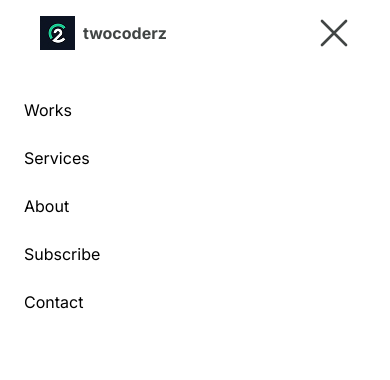
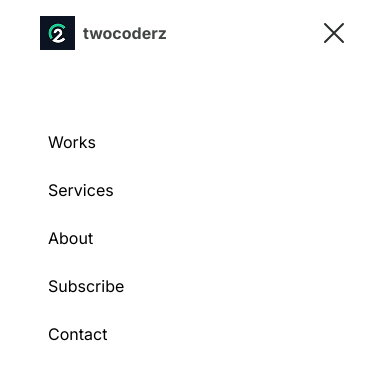
Before and after one commit to twocoderz/twocoderz.team, a React (Vite) app: page / in a window 390 px wide. Both pictures are taken after a click on the button "Open menu". Shown: the top 380 px of the page. Built offline with nearby package versions, Linux system fonts and the light colour scheme.

Commit message:
finish styles

```diff
--- a/src/shared/components/layout/Header.tsx
+++ b/src/shared/components/layout/Header.tsx
@@ -1,4 +1,4 @@
-import { useState } from "react";
+import { useEffect, useState } from "react";
 import { AnimatePresence, motion } from "framer-motion";
 import { ArrowRightIcon } from "../../icons/ArrowRightIcon";
 import { HamburgerMdIcon } from "../../icons/HamburgerMdIcon";
@@ -6,7 +6,6 @@ import { Button } from "../ui/Button";
 import Container from "../ui/Container";
 import Logo from "../ui/Logo";
 import NavItem from "../ui/NavItem";
-import { ShrinkIcon } from "../../icons/ShrinkIcon";
 import CloseIcon from "../../icons/CloseIcon";
 
 export interface HeaderProps {}
@@ -14,6 +13,18 @@ export interface HeaderProps {}
 export default function Header() {
   const [isMenuOpen, setIsMenuOpen] = useState(false);
   const closeMenu = () => setIsMenuOpen(false);
+
+  useEffect(() => {
+    if (isMenuOpen) {
+      document.body.style.overflow = "hidden";
+    } else {
+      document.body.style.overflow = "";
+    }
+    return () => {
+      document.body.style.overflow = "";
+    };
+  }, [isMenuOpen]);
+
   const navItems = [
     { href: "#", label: "Works" },
     { href: "#", label: "Services" },
@@ -43,7 +54,7 @@ export default function Header() {
               <ArrowRightIcon className="w-4 h-4" />
             </Button>
           </div>
-          {/* hambuger */}
+          {/* menu buttons */}
           <button
             onClick={() => setIsMenuOpen((v) => !v)}
             className="md:hidden cursor-pointer relative w-8 h-8"
@@ -59,9 +70,9 @@ export default function Header() {
                   animate={{ opacity: 1, scale: 1, rotate: 0 }}
                   exit={{ opacity: 0, scale: 0.8, rotate: 10 }}
                   transition={{ duration: 0.18 }}
-                  className="absolute inset-0"
+                  className="absolute inset-0 flex items-center justify-center"
                 >
-                  <CloseIcon className="w-8 h-8 text-black-80" />
+                  <CloseIcon className="w-6 h-6 text-black-90" />
                 </motion.span>
               ) : (
                 <motion.span
@@ -70,9 +81,9 @@ export default function Header() {
                   animate={{ opacity: 1, scale: 1, rotate: 0 }}
                   exit={{ opacity: 0, scale: 0.8, rotate: -10 }}
                   transition={{ duration: 0.18 }}
-                  className="absolute inset-0"
+                  className="absolute inset-0 flex items-center justify-center"
                 >
-                  <HamburgerMdIcon className="w-8 h-8 text-black-80" />
+                  <HamburgerMdIcon className="w-8 h-8 text-black-90" />
                 </motion.span>
               )}
             </AnimatePresence>
@@ -92,7 +103,7 @@ export default function Header() {
             transition={{ duration: 0.25, ease: "easeInOut" }}
           >
             <motion.div
-              className="flex flex-col gap-p6 py-p12"
+              className="flex flex-col gap-p6 py-p20 px-p6"
               initial={{ y: -8 }}
               animate={{ y: 0 }}
               exit={{ y: -8 }}
```
